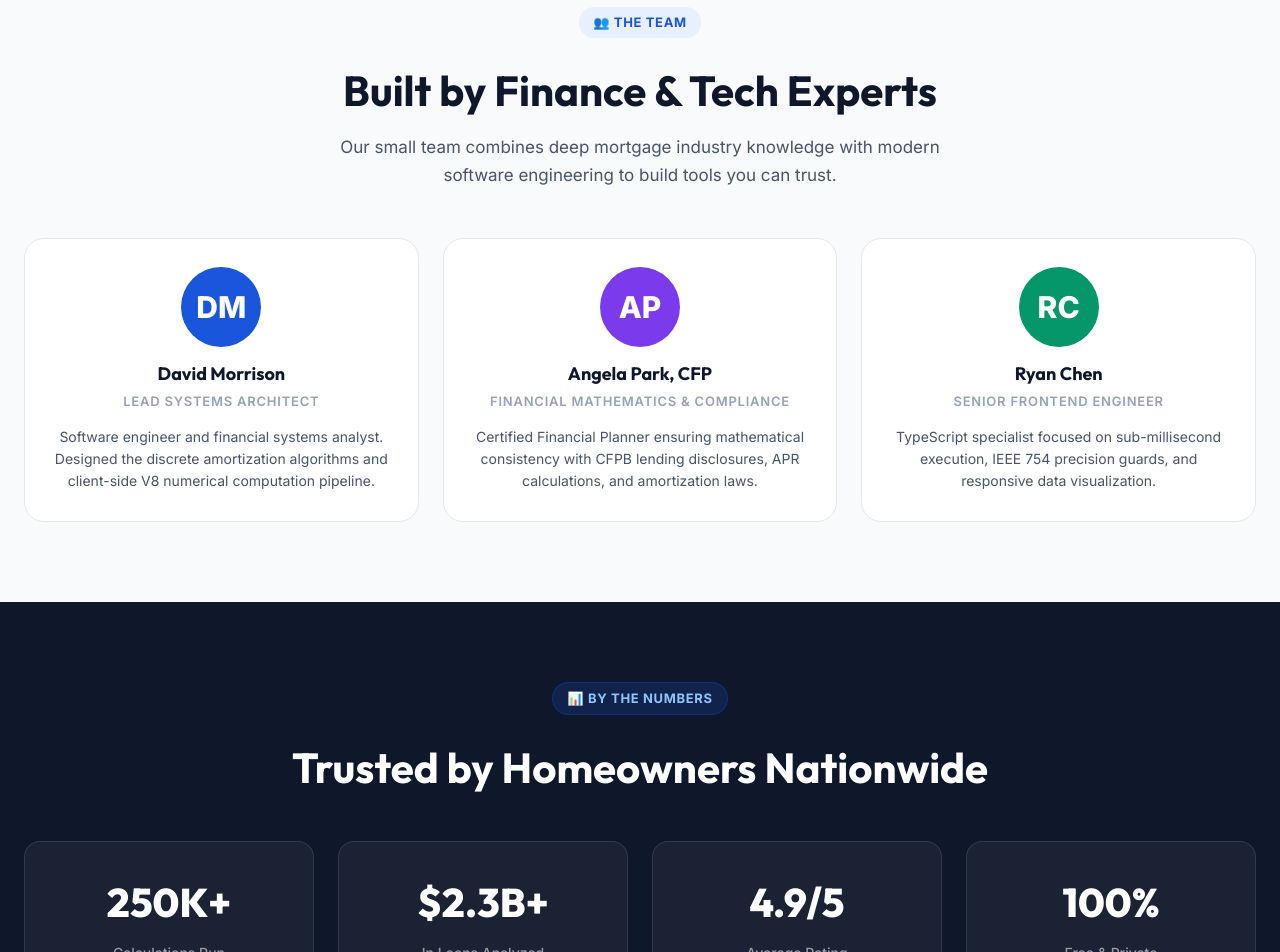
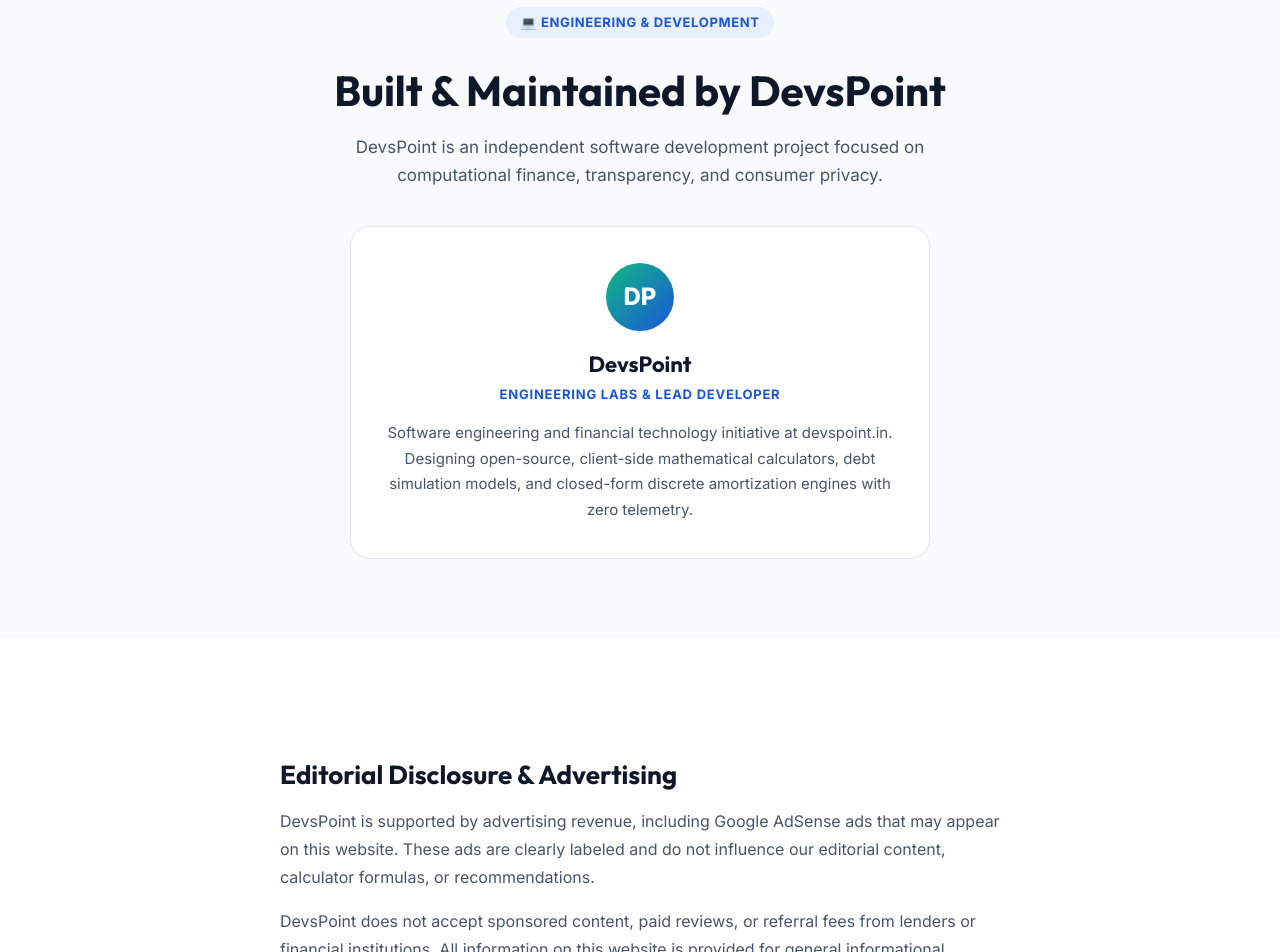
Before and after one commit to ronin5696/calculator-tool, a Next.js app: page /about in a window 1280 px wide. Shown: the part 1260-2212 px from the top of the page. Built offline with nearby package versions, Linux system fonts and the light colour scheme.

Commit message:
feat(branding): replace authors with DevsPoint identity and remove stats/trusted-by from About page

```diff
--- a/src/app/about/page.tsx
+++ b/src/app/about/page.tsx
@@ -10,9 +10,13 @@
 };
 
 const team = [
-  { initials: "DM", name: "David Morrison", role: "Lead Systems Architect", bio: "Software engineer and financial systems analyst. Designed the discrete amortization algorithms and client-side V8 numerical computation pipeline.", color: "#1a56db" },
-  { initials: "AP", name: "Angela Park, CFP", role: "Financial Mathematics & Compliance", bio: "Certified Financial Planner ensuring mathematical consistency with CFPB lending disclosures, APR calculations, and amortization laws.", color: "#7c3aed" },
-  { initials: "RC", name: "Ryan Chen", role: "Senior Frontend Engineer", bio: "TypeScript specialist focused on sub-millisecond execution, IEEE 754 precision guards, and responsive data visualization.", color: "#059669" },
+  {
+    initials: "DP",
+    name: "DevsPoint",
+    role: "Engineering Labs & Lead Developer",
+    bio: "Software engineering and financial technology initiative at devspoint.in. Designing open-source, client-side mathematical calculators, debt simulation models, and closed-form discrete amortization engines with zero telemetry.",
+    color: "#1a56db",
+  },
 ];
 
 const values = [
@@ -87,51 +91,28 @@
         </div>
       </section>
 
-      {/* Team */}
+      {/* Creator & Engineering Identity */}
       <section className="section section-surface" aria-labelledby="team-title">
-        <div className="section-container">
-          <div style={{ textAlign: "center", marginBottom: 48 }}>
-            <span className="section-tag">👥 The Team</span>
+        <div className="section-container" style={{ maxWidth: 760 }}>
+          <div style={{ textAlign: "center", marginBottom: 36 }}>
+            <span className="section-tag">💻 Engineering &amp; Development</span>
             <h2 id="team-title" className="section-title" style={{ marginTop: 12 }}>
-              Built by Finance &amp; Tech Experts
+              Built &amp; Maintained by DevsPoint
             </h2>
             <p className="section-subtitle" style={{ margin: "0 auto" }}>
-              Our small team combines deep mortgage industry knowledge with modern software engineering to build tools you can trust.
+              DevsPoint is an independent software development project focused on computational finance, transparency, and consumer privacy.
             </p>
           </div>
-          <div className="team-grid">
+          <div style={{ display: "flex", justifyContent: "center" }}>
             {team.map((member) => (
-              <article className="team-card" key={member.name}>
-                <div className="team-avatar" style={{ background: member.color }} aria-hidden="true">
+              <article className="team-card" key={member.name} style={{ width: "100%", maxWidth: 580, textAlign: "center", padding: "36px 32px" }}>
+                <div className="team-avatar" style={{ background: "linear-gradient(135deg, #10b981, #1a56db)", margin: "0 auto 20px", width: 68, height: 68, fontSize: 24, fontWeight: 800 }} aria-hidden="true">
                   {member.initials}
                 </div>
-                <h3 className="team-name">{member.name}</h3>
-                <p className="team-role">{member.role}</p>
-                <p className="team-bio">{member.bio}</p>
+                <h3 className="team-name" style={{ fontSize: 22 }}>{member.name}</h3>
+                <p className="team-role" style={{ color: "var(--primary)", fontWeight: 700, marginTop: 4 }}>{member.role}</p>
+                <p className="team-bio" style={{ marginTop: 16, lineHeight: 1.7, fontSize: 15, color: "var(--text-secondary)" }}>{member.bio}</p>
               </article>
-            ))}
-          </div>
-        </div>
-      </section>
-
-      {/* Stats */}
-      <section className="section section-dark" aria-labelledby="stats-title">
-        <div className="section-container" style={{ textAlign: "center" }}>
-          <span className="section-tag">📊 By the Numbers</span>
-          <h2 id="stats-title" className="section-title" style={{ marginTop: 12 }}>
-            Trusted by Homeowners Nationwide
-          </h2>
-          <div style={{ display: "grid", gridTemplateColumns: "repeat(auto-fit, minmax(180px, 1fr))", gap: 24, marginTop: 48 }}>
-            {[
-              { value: "250K+", label: "Calculations Run" },
-              { value: "$2.3B+", label: "In Loans Analyzed" },
-              { value: "4.9/5", label: "Average Rating" },
-              { value: "100%", label: "Free & Private" },
-            ].map((s) => (
-              <div key={s.label} style={{ background: "rgba(255,255,255,0.05)", border: "1px solid rgba(255,255,255,0.1)", borderRadius: 16, padding: 28 }}>
-                <div style={{ fontFamily: "Outfit, sans-serif", fontSize: 40, fontWeight: 800, color: "white", marginBottom: 8 }}>{s.value}</div>
-                <div style={{ fontSize: 14, color: "rgba(255,255,255,0.55)", fontWeight: 500 }}>{s.label}</div>
-              </div>
             ))}
           </div>
         </div>
--- a/src/app/blog/[slug]/page.tsx
+++ b/src/app/blog/[slug]/page.tsx
@@ -21,8 +21,8 @@
     date: "October 18, 2024",
     readTime: "11 min read",
     category: "Master Guide",
-    author: "Angela Park, CFP",
-    authorRole: "Financial Content Specialist",
+    author: "DevsPoint",
+    authorRole: "Engineering Labs & Financial Developer",
     content: `
 <p>If you've owned a home for more than six months, your mailbox has almost certainly been flooded with lender flyers promising "historic rate reductions," "zero-dollar closings," or "instant monthly cash back." The marketing around mortgage refinancing is relentless, and it's deliberately engineered to make replacing your home loan sound as simple and consequence-free as upgrading your smartphone plan.</p>
 
@@ -91,8 +91,8 @@
     date: "October 15, 2024",
     readTime: "9 min read",
     category: "Strategy",
-    author: "Angela Park, CFP",
-    authorRole: "Financial Content Specialist",
+    author: "DevsPoint",
+    authorRole: "Engineering Labs & Financial Developer",
     content: `
 <p>A good friend called me last year in a genuine panic. Rates had ticked down a fraction of a percent over the prior three weeks, her coworker had just proudly locked in a refinance, and she felt an overwhelming sense of FOMO — that if she didn't call a broker immediately, she was throwing thousands of dollars into the wind. "Just tell me if I should pull the trigger," she urged.</p>
 
@@ -187,8 +187,8 @@
     date: "October 10, 2024",
     readTime: "10 min read",
     category: "Cost Analysis",
-    author: "Angela Park, CFP",
-    authorRole: "Financial Content Specialist",
+    author: "DevsPoint",
+    authorRole: "Engineering Labs & Financial Developer",
     content: `
 <p>When most borrowers begin exploring a refinance, the entire conversation fixates on a single number: the interest rate. What's the new APR? How many basis points can I drop? How much will my monthly payment decrease? While interest rates matter, there is an equally critical figure that routinely gets swept under the rug: <strong>transaction friction (closing costs)</strong>.</p>
 
@@ -277,8 +277,8 @@
     date: "October 5, 2024",
     readTime: "10 min read",
     category: "Loan Comparison",
-    author: "Ryan Chen",
-    authorRole: "Software Engineer & Financial Analyst",
+    author: "DevsPoint",
+    authorRole: "Engineering Labs & Financial Developer",
     content: `
 <p>The debate between a fixed-rate mortgage and an adjustable-rate mortgage (ARM) is one of the most polarized topics in personal finance. On one side, conservative financial commentators argue that taking an ARM is financial suicide, invoking memories of the 2008 subprime mortgage crisis. On the other side, aggressive loan officers tout initial rate discounts that can shave several hundred dollars off your monthly payment, promising you can "always refinance before the rate adjusts."</p>
 
@@ -416,8 +416,8 @@
     date: "September 28, 2024",
     readTime: "5 min read",
     category: "Analysis",
-    author: "Angela Park, CFP",
-    authorRole: "Financial Content Specialist",
+    author: "DevsPoint",
+    authorRole: "Engineering Labs & Financial Developer",
     content: `
 <p>If you only take one number away from the entire refinancing process, make it the break-even point. Everything else — the new rate, the monthly payment, the shiny projected savings figure — is secondary to understanding how long it takes before a refinance actually puts money in your pocket.</p>
 
@@ -459,8 +459,8 @@
     date: "September 20, 2024",
     readTime: "9 min read",
     category: "Loan Types",
-    author: "David Morrison",
-    authorRole: "Founder & Lead Developer",
+    author: "DevsPoint",
+    authorRole: "Engineering Labs & Financial Developer",
     content: `
 <p>The marketing around cash-out refinancing tends toward the enthusiastic. "Access your home equity!" "Use your home to build wealth!" "Turn your house into a financial tool!" All of this is technically true. It's also not the whole story.</p>
 
@@ -512,8 +512,8 @@
     date: "September 15, 2024",
     readTime: "7 min read",
     category: "Credit",
-    author: "Angela Park, CFP",
-    authorRole: "Financial Content Specialist",
+    author: "DevsPoint",
+    authorRole: "Engineering Labs & Financial Developer",
     content: `
 <p>Credit score advice on the internet tends to be either so obvious it's useless ("pay your bills on time!") or so aggressive it borders on manipulation. What I want to give you here is the practical, realistic version — the things that make a real difference in the 60–90 days before a mortgage application, written for someone who already understands the basics and wants to actually improve their rate tier.</p>
 
@@ -673,8 +673,8 @@
 
           <div style={{ display: "flex", alignItems: "center", gap: "20px", flexWrap: "wrap", marginTop: "20px", color: "rgba(255,255,255,0.75)", fontSize: "14px" }}>
             <div style={{ display: "flex", alignItems: "center", gap: "10px" }}>
-              <div style={{ width: "36px", height: "36px", borderRadius: "50%", background: "linear-gradient(135deg, #10b981, #059669)", display: "flex", alignItems: "center", justifyContent: "center", color: "#fff", fontWeight: 700, fontSize: "14px" }}>
-                AP
+              <div style={{ width: "36px", height: "36px", borderRadius: "50%", background: "linear-gradient(135deg, #10b981, #1a56db)", display: "flex", alignItems: "center", justifyContent: "center", color: "#fff", fontWeight: 800, fontSize: "14px" }}>
+                DP
               </div>
               <div>
                 <strong style={{ color: "#fff", display: "block", fontSize: "14px" }}>{article.author}</strong>
@@ -703,15 +703,15 @@
 
             {/* Author E-E-A-T Bio Box */}
             <div className="author-bio-box">
-              <div style={{ width: "56px", height: "56px", borderRadius: "50%", background: "linear-gradient(135deg, #10b981, #059669)", display: "flex", alignItems: "center", justifyContent: "center", color: "#fff", fontWeight: 800, fontSize: "20px", flexShrink: 0 }}>
-                AP
+              <div style={{ width: "56px", height: "56px", borderRadius: "50%", background: "linear-gradient(135deg, #10b981, #1a56db)", display: "flex", alignItems: "center", justifyContent: "center", color: "#fff", fontWeight: 800, fontSize: "20px", flexShrink: 0 }}>
+                DP
               </div>
               <div>
                 <h3 style={{ fontSize: "16px", fontWeight: 700, color: "#0f172a", marginBottom: "4px" }}>
                   Written by {article.author}
                 </h3>
                 <p style={{ fontSize: "13px", color: "#64748b", marginBottom: "10px" }}>
-                  Certified Financial Planner (CFP®) & Senior Mortgage Analyst with 12+ years evaluating consumer debt structures, refinancing mechanics, and interest rate modeling.
+                  DevsPoint Financial Engine is an independent software development initiative focused on client-side financial computation, discrete amortization modeling, and debt simulation.
                 </p>
                 <p style={{ fontSize: "12px", color: "#94a3b8", lineHeight: 1.5 }}>
                   DevsPoint editorial guidelines require all articles to be based on verifiable empirical lending data, primary regulatory sources (CFPB, Federal Reserve), and reviewed for mathematical accuracy.
```
Also changed, not shown: src/app/resources/[slug]/page.tsx (+5 -5 lines).
